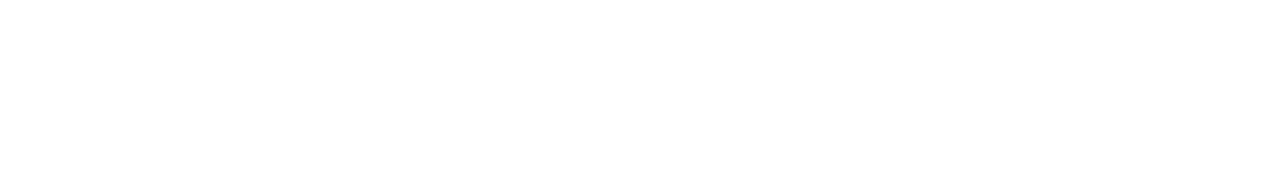
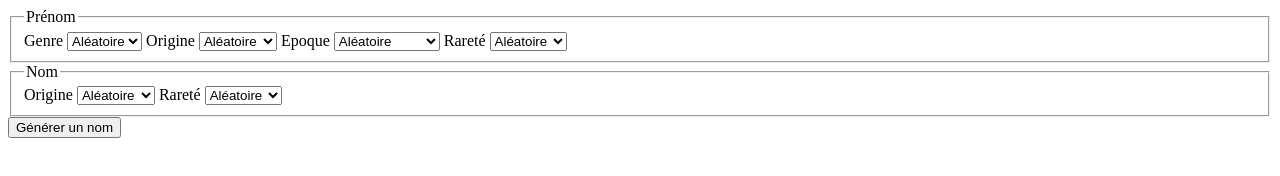
Before and after one commit to LaurelineAB/name-generator, a plain HTML site: page index.html in a window 1280 px wide. Drawn offline with Linux system fonts and the light colour scheme.

Commit message:
1er jet du formulaire

```diff
--- a/index.html
+++ b/index.html
@@ -5,6 +5,55 @@
     <title>Name Generator</title>
 </head>
 <body>
+    <form action="">
+        <fieldset>
+            <legend>Prénom</legend>
+            <label for="first-name-gender">Genre</label>
+            <select name="first-name-gender" id="first-name-gender">
+                <option value="random">Aléatoire</option>
+                <option value="feminine">Féminin</option>
+                <option value="masculine">Masculin</option>
+                <option value="unisex">Mixte</option>
+            </select>
+            <label for="first-name-origin">Origine</label>
+            <select name="first-name-origin" id="first-name-origin">
+                <option value="random">Aléatoire</option>
+                <option value="french">France</option>
+                <option value="english">Anglais</option>
+                <option value="spanish">Espagnol</option>
+            </select>
+            <label for="first-name-time">Epoque</label>
+            <select name="first-name-time" id="first-name-time">
+                <option value="random">Aléatoire</option>
+                <option value="contemporary">Contemporain</option>
+            </select>
+            <label for="first-name-rarity">Rareté</label>
+            <select name="first-name-rarity" id="first-name-rarity">
+                <option value="random">Aléatoire</option>
+                <option value="common">Commun</option>
+                <option value="rare">Rare</option>
+                <option value="original">Original</option>
+            </select>
+        </fieldset>
+        <fieldset>
+            <legend>Nom</legend>
+            <label for="last-name-origin">Origine</label>
+            <select name="last-name-origin" id="last-name-origin">
+                <option value="random">Aléatoire</option>
+                <option value="french">France</option>
+                <option value="english">Anglais</option>
+                <option value="spanish">Espagnol</option>
+            </select>
+            <label for="last-name-rarity">Rareté</label>
+            <select name="last-name-rarity" id="last-name-rarity">
+                <option value="random">Aléatoire</option>
+                <option value="common">Commun</option>
+                <option value="rare">Rare</option>
+                <option value="original">Original</option>
+            </select>
+        </fieldset>
+        <input type="submit" name="submit" value="Générer un nom"/>
+    </form>
 
     <script type="module" src="assets/js/index.js"></script>
 </body>
```
